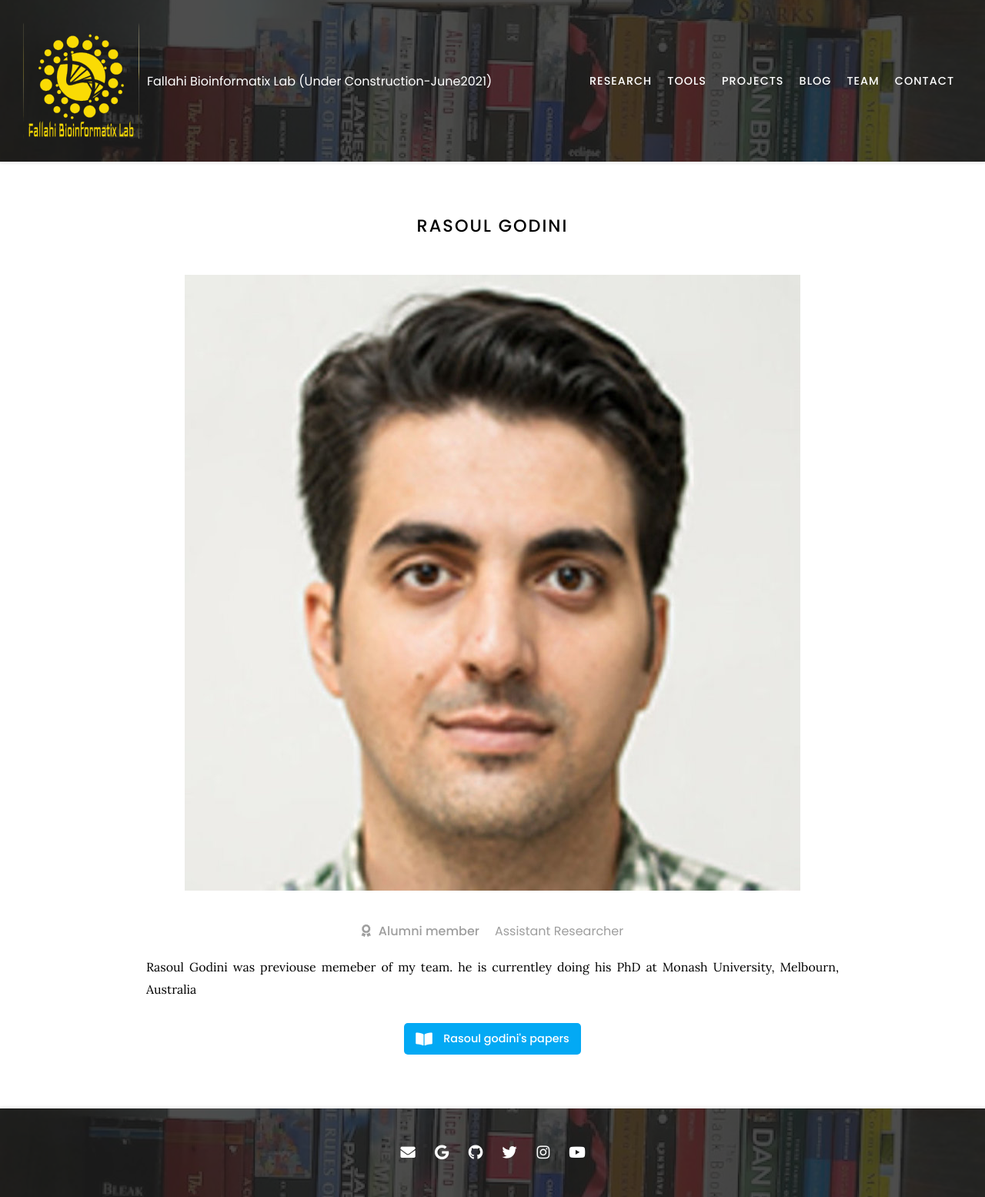
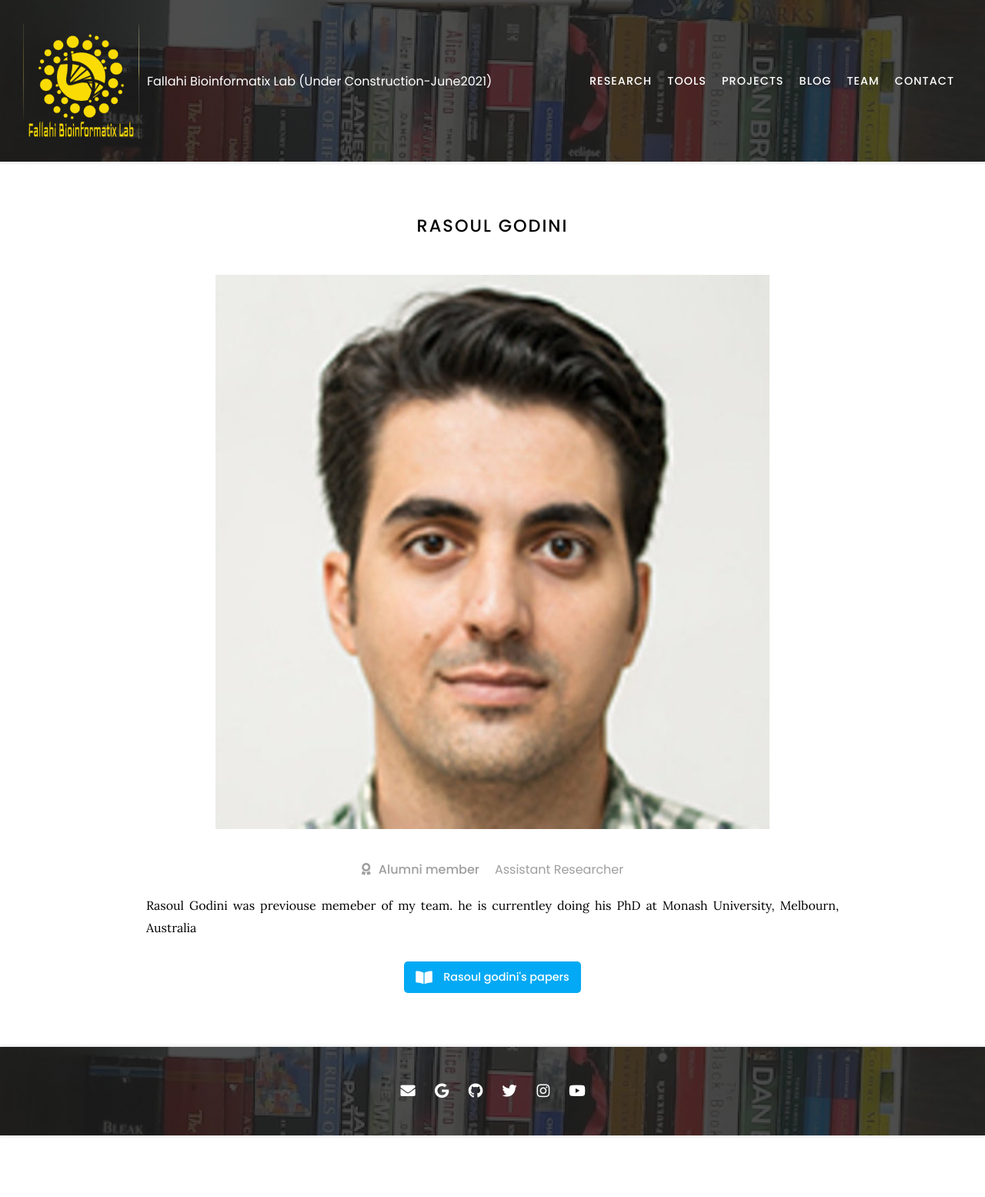
Before and after one commit to Hossein-Fallahi/Fallahi-Bioinformatics-Lab, a Jekyll site: the page built from _members/Rasoul Godini.md, in a window 1280 px wide. Shown: the whole page at 77% size. Built offline with Jekyll 4.4.1, drawn with Linux system fonts in a browser that asks for light colours; nearby versions of some CDN libraries; after the commit the page ends 1475 px from its top, so only the background shows below that.

Commit message:
Update figure.scss

```diff
--- a/css/figure.scss
+++ b/css/figure.scss
@@ -12,8 +12,8 @@
   @include trim-v-margins;
 
   .figure_image {
-    max-width: 100%;
-    max-height: 100%;
+    max-width: 80%;
+    max-height: 80%;
     // box-shadow: $shadow;
   }
 
```
